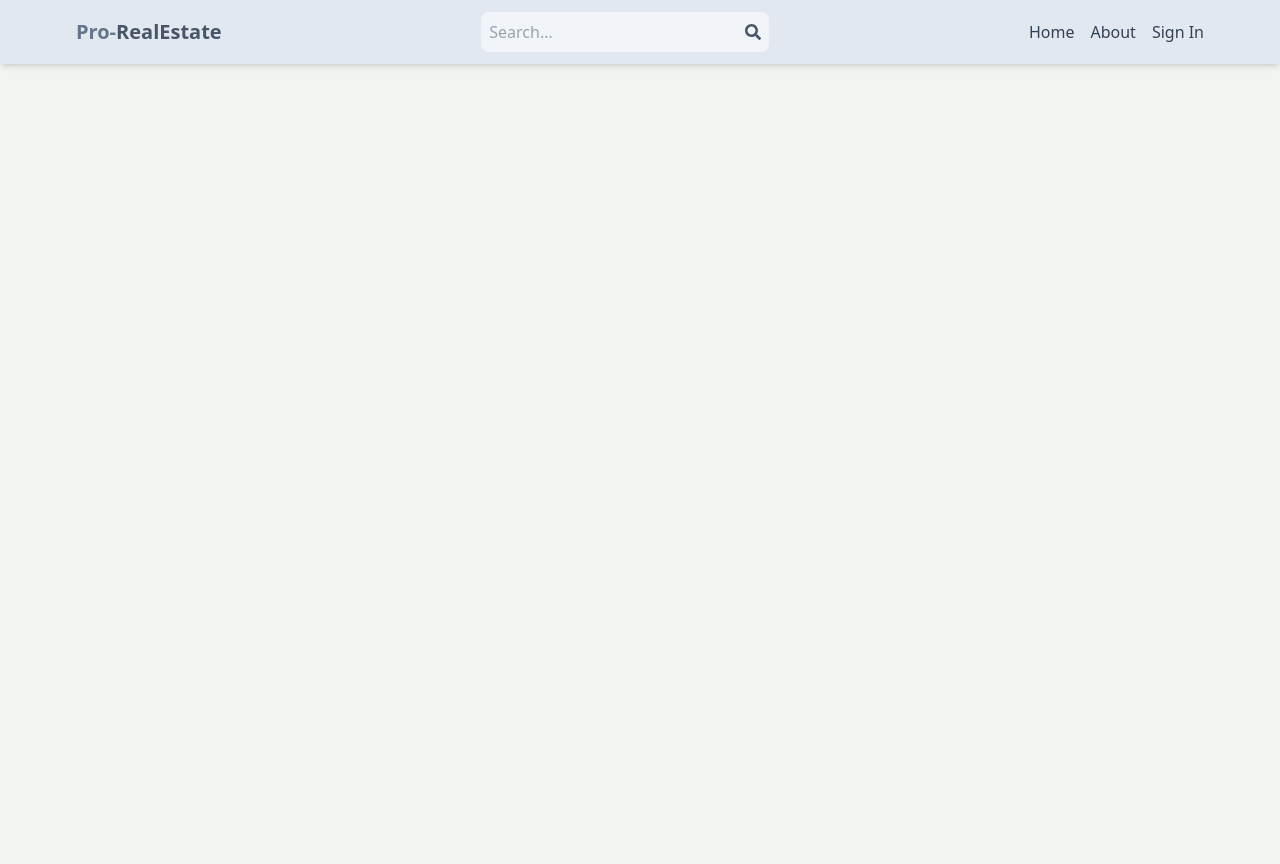
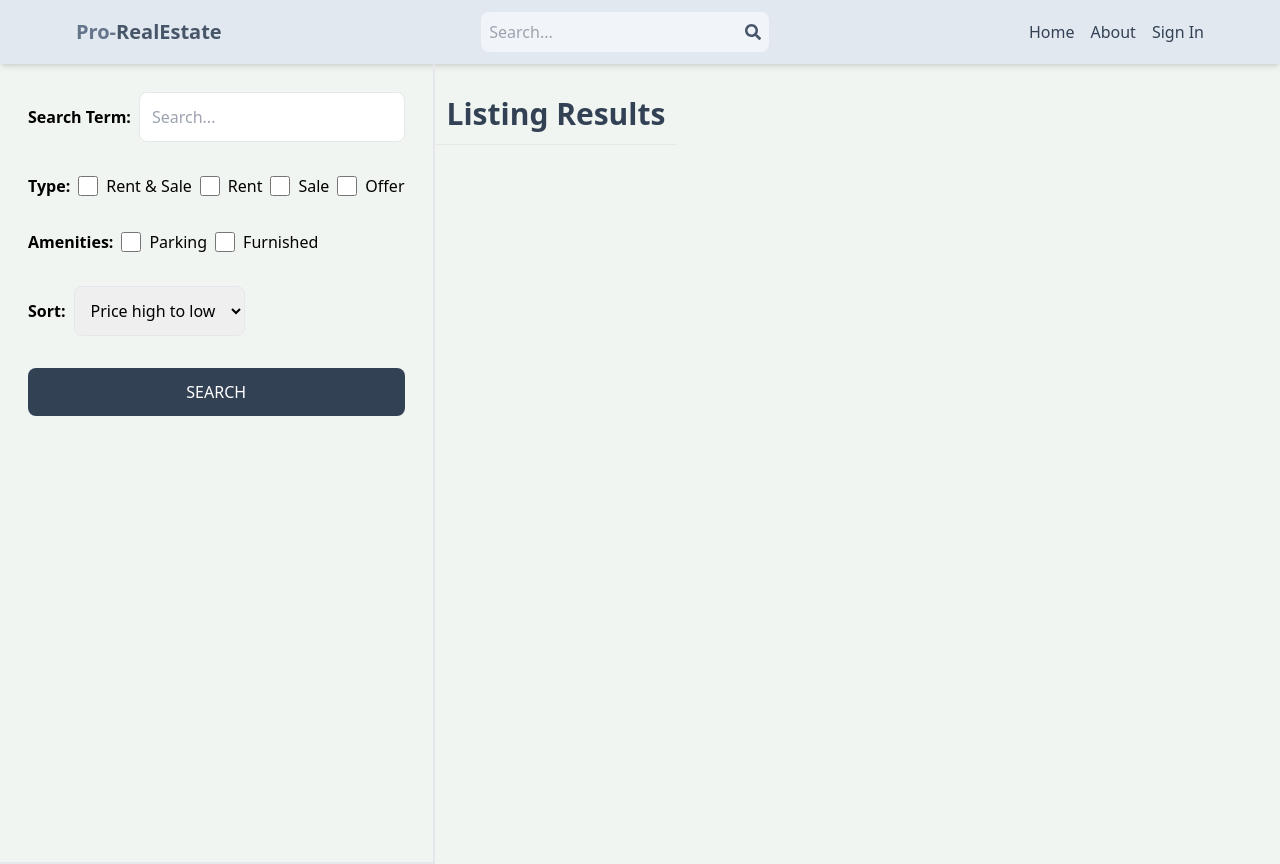
Before and after one commit to AungThuyeinHein/real-estate, a React (Vite) app in the folder client/: page /search in a window 1280 px wide. Before the commit the page ends 800 px from the top, so only its background shows below. Built offline with nearby package versions, Linux system fonts and the light colour scheme; no server answers.

Commit message:
created search page Ui

```diff
--- a/client/src/App.jsx
+++ b/client/src/App.jsx
@@ -9,6 +9,7 @@
 import CreateListing from "./pages/CreateListing";
 import UpdateListing from "./pages/UpdateListing";
 import Listing from "./pages/Listing";
+import Search from "./pages/Search";
 
 export default function App() {
   return (
@@ -19,6 +20,7 @@
         <Route path="/about" element={<About />} />
         <Route path="/sign-in" element={<SignIn />} />
         <Route path="/sign-up" element={<SignUp />} />
+        <Route path="/search" element={<Search />} />
         <Route path="/listing/:listingId" element={<Listing />} />
         <Route element={<PrivateRoute />}>
           <Route path="/profile" element={<Profile />} />
--- /dev/null
+++ b/client/src/pages/Search.jsx
@@ -0,0 +1,70 @@
+import React from "react";
+
+export default function Search() {
+  return (
+    <div className="flex flex-col md:flex-row">
+      <div className="p-7 border-b-2 md:border-r-2 md:min-h-screen">
+        <form className="flex flex-col gap-8">
+          <div className="flex items-center gap-2">
+            <label className="whitespace-nowrap font-semibold">
+              Search Term:
+            </label>
+            <input
+              type="text"
+              id="searchTerm"
+              placeholder="Search..."
+              className="border rounded-lg p-3 w-full"
+            />
+          </div>
+          <div className="flex gap-2 flex-wrap items-center">
+            <label className="font-semibold">Type:</label>
+            <div className="flex gap-2 ">
+              <input type="checkbox" id="all" className="w-5" />
+              <span>Rent & Sale</span>
+            </div>
+            <div className="flex gap-2 ">
+              <input type="checkbox" id="rent" className="w-5" />
+              <span>Rent</span>
+            </div>
+            <div className="flex gap-2 ">
+              <input type="checkbox" id="sale" className="w-5" />
+              <span>Sale</span>
+            </div>
+            <div className="flex gap-2 ">
+              <input type="checkbox" id="offer" className="w-5" />
+              <span>Offer</span>
+            </div>
+          </div>
+          <div className="flex gap-2 flex-wrap items-center">
+            <label className="font-semibold">Amenities:</label>
+            <div className="flex gap-2 ">
+              <input type="checkbox" id="parking" className="w-5" />
+              <span>Parking</span>
+            </div>
+            <div className="flex gap-2 ">
+              <input type="checkbox" id="furnished" className="w-5" />
+              <span>Furnished</span>
+            </div>
+          </div>
+          <div className="flex items-center gap-2">
+            <label className="font-semibold">Sort:</label>
+            <select id="sort_order" className="border rounded-lg p-3">
+              <option value="">Price high to low</option>
+              <option value="">Price low to high</option>
+              <option value="">Latest</option>
+              <option value="">Oldest</option>
+            </select>
+          </div>
+          <button className="bg-slate-700 text-white p-3 rounded-lg uppercase hover:opacity-95 ">
+            Search
+          </button>
+        </form>
+      </div>
+      <div className="">
+        <h1 className="text-3xl font-semibold border-b p-3 text-slate-700 mt-5">
+          Listing Results
+        </h1>
+      </div>
+    </div>
+  );
+}
```
